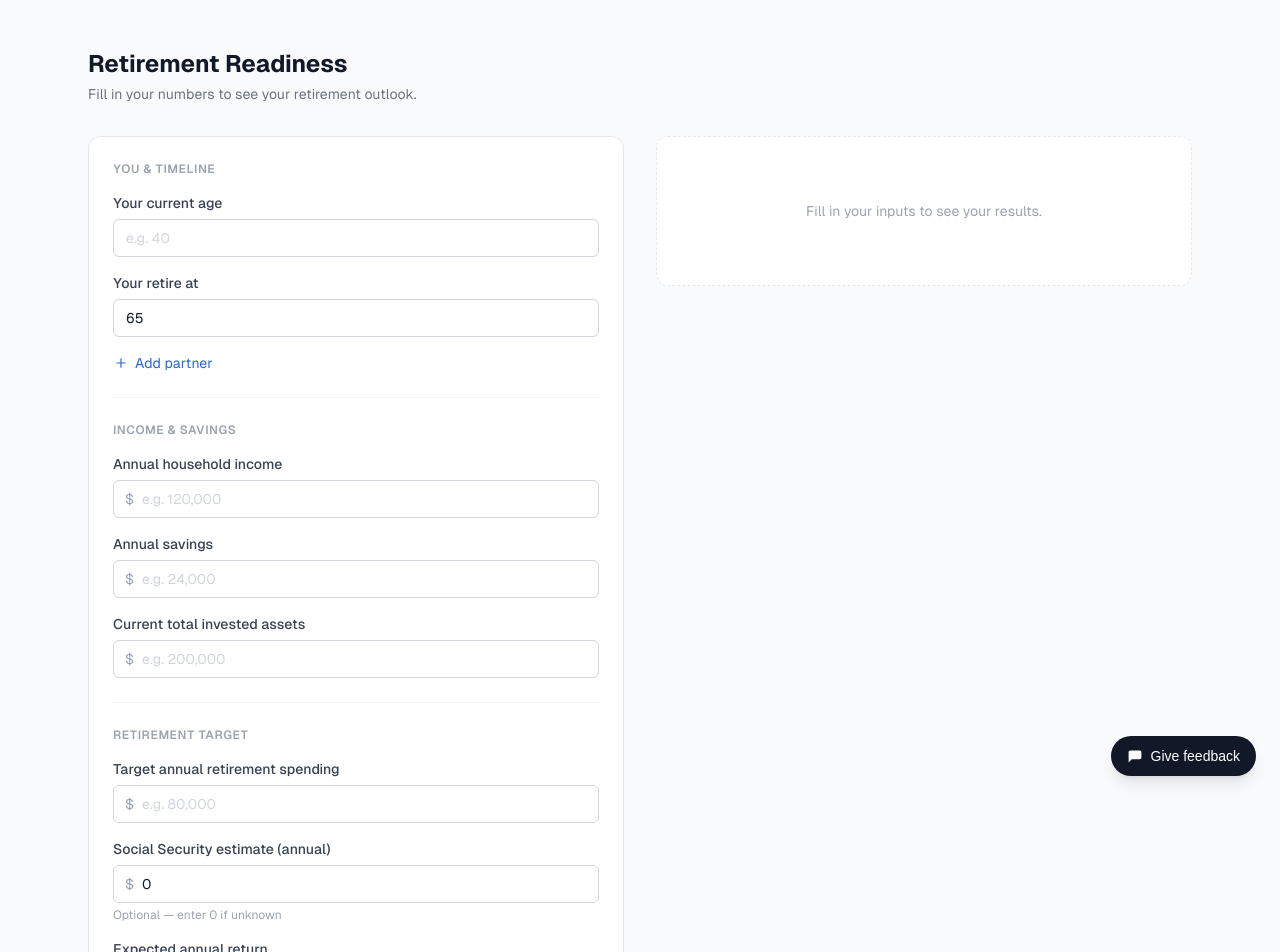
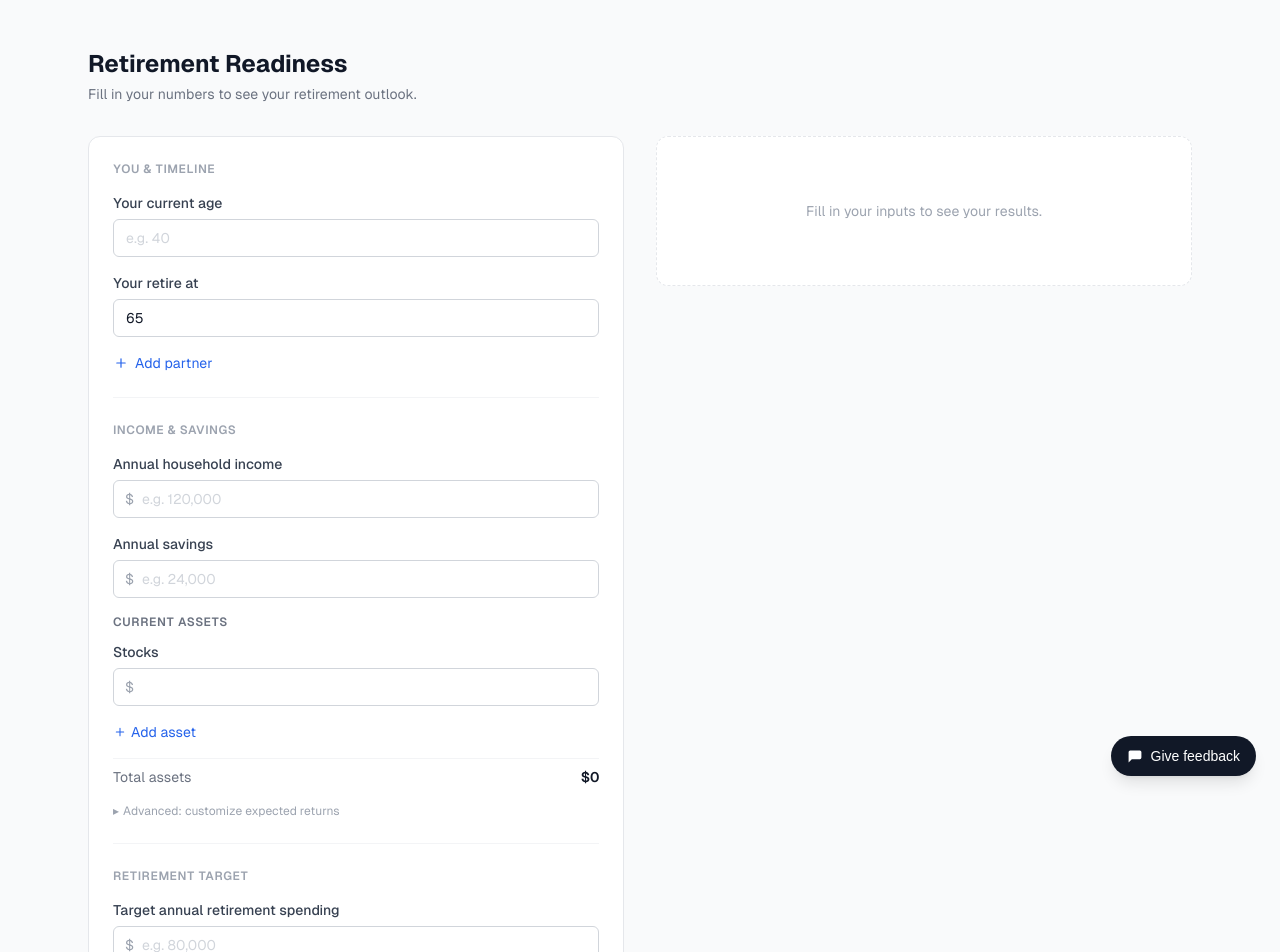
Before and after one commit to rlou90-commits/retirement-planner, a Next.js app: page / in a window 1280 px wide. Shown: the top 952 px of the page. Built offline with nearby package versions, Linux system fonts and the light colour scheme.

Commit message:
feat: rebuild input form with asset class breakdown and advanced returns toggle

```diff
--- a/app/page.tsx
+++ b/app/page.tsx
@@ -10,9 +10,9 @@ const INITIAL_STATE: HouseholdState = {
   retirementAge: 65,
   annualIncome: 0,
   annualSavings: 0,
-  currentAssets: 0,
+  assets: { stocks: 0, bonds: 0, cash: 0, realEstate: 0, alternatives: 0 },
+  returns: { stocks: 0.07, bonds: 0.04, cash: 0.015, realEstate: 0.04, alternatives: 0 },
   retirementSpending: 0,
-  expectedReturn: 0.07,
   socialSecurityIncome: 0,
 };
 
--- a/components/InputForm.tsx
+++ b/components/InputForm.tsx
@@ -1,7 +1,7 @@
 "use client";
 
 import { useState } from "react";
-import type { HouseholdState } from "@/lib/calc";
+import type { HouseholdState, AssetClasses, AssetReturns } from "@/lib/calc";
 
 // ---- types ----------------------------------------------------------------
 
@@ -10,10 +10,8 @@ type RawFields = {
   retirementAge: string;
   annualIncome: string;
   annualSavings: string;
-  currentAssets: string;
   retirementSpending: string;
   socialSecurityIncome: string;
-  expectedReturn: string; // percentage string, e.g. "7" → stored as 0.07
 };
 
 type PartnerRaw = {
@@ -24,12 +22,33 @@ type PartnerRaw = {
 type FieldErrors = Partial<Record<keyof RawFields, string>>;
 type PartnerErrors = { currentAge?: string; retirementAge?: string };
 
+type AssetKey = keyof AssetClasses;
+
+// ---- asset constants -------------------------------------------------------
+
+const OPTIONAL_ASSET_KEYS: AssetKey[] = ["bonds", "cash", "realEstate", "alternatives"];
+
+const ASSET_LABELS: Record<AssetKey, string> = {
+  stocks: "Stocks",
+  bonds: "Bonds",
+  cash: "Cash",
+  realEstate: "Real Estate",
+  alternatives: "Alternatives",
+};
+
+const DEFAULT_RETURN_PCT: Record<AssetKey, string> = {
+  stocks: "7",
+  bonds: "4",
+  cash: "1.5",
+  realEstate: "4",
+  alternatives: "0",
+};
+
 // ---- helpers --------------------------------------------------------------
 
 const DOLLAR_FIELDS = [
   "annualIncome",
   "annualSavings",
-  "currentAssets",
   "retirementSpending",
   "socialSecurityIncome",
 ] as const satisfies ReadonlyArray<keyof RawFields>;
@@ -45,13 +64,17 @@ function parseDollar(s: string): number {
   return isNaN(n) ? 0 : n;
 }
 
+function parseReturnPct(s: string, fallback: number): number {
+  const n = parseFloat(s);
+  return isNaN(n) ? fallback : n / 100;
+}
+
 // ---- validation -----------------------------------------------------------
 
 function validate(raw: RawFields): FieldErrors {
   const errors: FieldErrors = {};
   const currentAge = parseFloat(raw.currentAge);
   const retirementAge = parseFloat(raw.retirementAge);
-  const returnPct = parseFloat(raw.expectedReturn);
 
   if (raw.currentAge !== "") {
     if (isNaN(currentAge) || currentAge <= 0 || !Number.isInteger(currentAge)) {
@@ -75,14 +98,6 @@ function validate(raw: RawFields): FieldErrors {
     const val = parseDollar(raw[field]);
     if (val > 100_000_000) {
       errors[field] = "Must be ≤ $100,000,000";
-    }
-  }
-
-  if (raw.expectedReturn !== "") {
-    if (isNaN(returnPct) || returnPct < 0) {
-      errors.expectedReturn = "Must be a non-negative number";
-    } else if (returnPct > 100) {
-      errors.expectedReturn = "Must be ≤ 100";
     }
   }
 
@@ -115,22 +130,43 @@ function validatePartner(p: PartnerRaw): PartnerErrors {
   return errors;
 }
 
-// ---- derive HouseholdState ------------------------------------------------
+type ActiveAssets = Record<AssetKey, boolean>;
 
-function buildState(
+// ---- state builder --------------------------------------------------------
+
+function buildHouseholdState(
   raw: RawFields,
   hasPartner: boolean,
   rawPartner: PartnerRaw,
+  assetAmounts: Record<AssetKey, string>,
+  assetReturns: Record<AssetKey, string>,
+  activeAssets: ActiveAssets,
 ): HouseholdState {
+  const assets: AssetClasses = {
+    stocks: parseDollar(assetAmounts.stocks),
+    bonds: activeAssets.bonds ? parseDollar(assetAmounts.bonds) : 0,
+    cash: activeAssets.cash ? parseDollar(assetAmounts.cash) : 0,
+    realEstate: activeAssets.realEstate ? parseDollar(assetAmounts.realEstate) : 0,
+    alternatives: activeAssets.alternatives ? parseDollar(assetAmounts.alternatives) : 0,
+  };
+
+  const returns: AssetReturns = {
+    stocks: parseReturnPct(assetReturns.stocks, 0.07),
+    bonds: parseReturnPct(assetReturns.bonds, 0.04),
+    cash: parseReturnPct(assetReturns.cash, 0.015),
+    realEstate: parseReturnPct(assetReturns.realEstate, 0.04),
+    alternatives: parseReturnPct(assetReturns.alternatives, 0),
+  };
+
   const base: HouseholdState = {
     currentAge: parseFloat(raw.currentAge) || 0,
     retirementAge: parseFloat(raw.retirementAge) || 0,
     annualIncome: parseDollar(raw.annualIncome),
     annualSavings: parseDollar(raw.annualSavings),
-    currentAssets: parseDollar(raw.currentAssets),
+    assets,
+    returns,
     retirementSpending: parseDollar(raw.retirementSpending),
     socialSecurityIncome: parseDollar(raw.socialSecurityIncome),
-    expectedReturn: (parseFloat(raw.expectedReturn) || 0) / 100,
   };
 
   if (hasPartner) {
@@ -149,7 +185,7 @@ function buildState(
   return base;
 }
 
-// ---- Field sub-component --------------------------------------------------
+// ---- sub-components -------------------------------------------------------
 
 type FieldProps = {
   label: string;
@@ -217,23 +253,107 @@ function Field({
   );
 }
 
-// ---- defaults & main component --------------------------------------------
+function AssetRow({
+  label,
+  amount,
+  returnValue,
+  showReturn,
+  canRemove,
+  amountError,
+  onAmountChange,
+  onReturnChange,
+  onRemove,
+}: {
+  label: string;
+  amount: string;
+  returnValue: string;
+  showReturn: boolean;
+  canRemove: boolean;
+  amountError?: string;
+  onAmountChange: (v: string) => void;
+  onReturnChange: (v: string) => void;
+  onRemove?: () => void;
+}) {
+  return (
+    <div className="space-y-1.5">
+      <div className="flex items-center justify-between">
+        <label className="text-sm font-medium text-gray-700">{label}</label>
+        {canRemove && onRemove && (
+          <button
+            type="button"
+            onClick={onRemove}
+            className="text-xs text-gray-400 hover:text-red-500"
+          >
+            Remove
+          </button>
+        )}
+      </div>
+      <div className="relative flex items-center">
+        <span className="absolute left-3 text-gray-400 text-sm pointer-events-none select-none">
+          $
+        </span>
+        <input
+          type="text"
+          inputMode="numeric"
+          value={amount}
+          onChange={(e) => onAmountChange(e.target.value)}
+          className={[
+            "w-full rounded-md border py-2 pl-7 pr-3 text-sm text-gray-900",
+            "placeholder:text-gray-300 transition-colors",
+            "focus:outline-none focus:ring-2 focus:border-transparent",
+            amountError
+              ? "border-red-400 focus:ring-red-300"
+              : "border-gray-300 focus:ring-blue-500",
+          ].join(" ")}
+        />
+      </div>
+      {amountError && <p className="text-xs text-red-500">{amountError}</p>}
+      {showReturn && (
+        <div className="flex items-center gap-2">
+          <span className="text-xs text-gray-400 flex-1">Expected return</span>
+          <div className="relative w-20">
+            <input
+              type="text"
+              inputMode="decimal"
+              value={returnValue}
+              onChange={(e) => onReturnChange(e.target.value)}
+              className="w-full rounded-md border border-gray-300 py-1.5 pl-2 pr-5 text-xs text-gray-900 focus:border-transparent focus:outline-none focus:ring-2 focus:ring-blue-500"
+            />
+            <span className="absolute right-2 top-1/2 -translate-y-1/2 text-xs text-gray-400 pointer-events-none select-none">
+              %
+            </span>
+          </div>
+        </div>
+      )}
+    </div>
+  );
+}
+
+// ---- defaults -------------------------------------------------------------
 
 const DEFAULTS: RawFields = {
   currentAge: "",
   retirementAge: "65",
   annualIncome: "",
   annualSavings: "",
-  currentAssets: "",
   retirementSpending: "",
   socialSecurityIncome: "0",
-  expectedReturn: "7",
 };
 
 const PARTNER_DEFAULTS: PartnerRaw = {
   currentAge: "",
   retirementAge: "65",
 };
+
+const INITIAL_ASSET_AMOUNTS: Record<AssetKey, string> = {
+  stocks: "",
+  bonds: "0",
+  cash: "0",
+  realEstate: "0",
+  alternatives: "0",
+};
+
+// ---- main component -------------------------------------------------------
 
 export default function InputForm({
   onChange,
@@ -246,6 +366,43 @@ export default function InputForm({
   const [rawPartner, setRawPartner] = useState<PartnerRaw>(PARTNER_DEFAULTS);
   const [partnerErrors, setPartnerErrors] = useState<PartnerErrors>({});
 
+  // Asset state
+  const [assetAmounts, setAssetAmounts] = useState<Record<AssetKey, string>>(INITIAL_ASSET_AMOUNTS);
+  const [assetReturns, setAssetReturns] = useState<Record<AssetKey, string>>(DEFAULT_RETURN_PCT);
+  const [activeAssets, setActiveAssets] = useState<ActiveAssets>({
+    stocks: true, bonds: false, cash: false, realEstate: false, alternatives: false,
+  });
+  const [showAdvancedReturns, setShowAdvancedReturns] = useState(false);
+  const [showDropdown, setShowDropdown] = useState(false);
+
+  const remainingAssets = OPTIONAL_ASSET_KEYS.filter((k) => !activeAssets[k]);
+
+  const totalAssetsValue =
+    parseDollar(assetAmounts.stocks) +
+    (activeAssets.bonds ? parseDollar(assetAmounts.bonds) : 0) +
+    (activeAssets.cash ? parseDollar(assetAmounts.cash) : 0) +
+    (activeAssets.realEstate ? parseDollar(assetAmounts.realEstate) : 0) +
+    (activeAssets.alternatives ? parseDollar(assetAmounts.alternatives) : 0);
+
+  const totalDisplay = totalAssetsValue.toLocaleString("en-US", {
+    style: "currency",
+    currency: "USD",
+    maximumFractionDigits: 0,
+  });
+
+  // ---- handlers -----------------------------------------------------------
+
+  function emit(
+    newRaw = raw,
+    newHasPartner = hasPartner,
+    newPartner = rawPartner,
+    newAmounts = assetAmounts,
+    newReturns = assetReturns,
+    newActive = activeAssets,
+  ) {
+    onChange(buildHouseholdState(newRaw, newHasPartner, newPartner, newAmounts, newReturns, newActive));
+  }
+
   function handleChange(field: keyof RawFields, value: string) {
     const display = (DOLLAR_FIELDS as ReadonlyArray<string>).includes(field)
       ? formatDollar(value)
@@ -253,14 +410,14 @@ export default function InputForm({
     const newRaw = { ...raw, [field]: display };
     setRaw(newRaw);
     setErrors(validate(newRaw));
-    onChange(buildState(newRaw, hasPartner, rawPartner));
+    emit(newRaw);
   }
 
   function handlePartnerChange(field: keyof PartnerRaw, value: string) {
     const newRawPartner = { ...rawPartner, [field]: value };
     setRawPartner(newRawPartner);
     setPartnerErrors(validatePartner(newRawPartner));
-    onChange(buildState(raw, true, newRawPartner));
+    emit(raw, true, newRawPartner);
   }
 
   function addPartner() {
@@ -271,8 +428,38 @@ export default function InputForm({
     setHasPartner(false);
     setRawPartner(PARTNER_DEFAULTS);
     setPartnerErrors({});
-    onChange(buildState(raw, false, PARTNER_DEFAULTS));
+    emit(raw, false, PARTNER_DEFAULTS);
   }
+
+  function handleAssetAmount(key: AssetKey, value: string) {
+    const formatted = formatDollar(value);
+    const newAmounts = { ...assetAmounts, [key]: formatted };
+    setAssetAmounts(newAmounts);
+    emit(raw, hasPartner, rawPartner, newAmounts);
+  }
+
+  function handleAssetReturn(key: AssetKey, value: string) {
+    const newReturns = { ...assetReturns, [key]: value };
+    setAssetReturns(newReturns);
+    emit(raw, hasPartner, rawPartner, assetAmounts, newReturns);
+  }
+
+  function addAsset(key: AssetKey) {
+    const newActive = { ...activeAssets, [key]: true };
+    setActiveAssets(newActive);
+    setShowDropdown(false);
+    emit(raw, hasPartner, rawPartner, assetAmounts, assetReturns, newActive);
+  }
+
+  function removeAsset(key: AssetKey) {
+    const newActive = { ...activeAssets, [key]: false };
+    const newAmounts = { ...assetAmounts, [key]: "0" };
+    setActiveAssets(newActive);
+    setAssetAmounts(newAmounts);
+    emit(raw, hasPartner, rawPartner, newAmounts, assetReturns, newActive);
+  }
+
+  // ---- render -------------------------------------------------------------
 
   return (
     <div className="space-y-6">
@@ -370,14 +557,99 @@ export default function InputForm({
             prefix="$"
             onChange={(v) => handleChange("annualSavings", v)}
           />
-          <Field
-            label="Current total invested assets"
-            value={raw.currentAssets}
-            error={errors.currentAssets}
-            placeholder="e.g. 200,000"
-            prefix="$"
-            onChange={(v) => handleChange("currentAssets", v)}
-          />
+
+          {/* Current Assets subsection */}
+          <div>
+            <p className="text-xs font-semibold text-gray-500 uppercase tracking-wider mb-3">
+              Current Assets
+            </p>
+            <div className="space-y-4">
+              {/* Stocks — always visible */}
+              <AssetRow
+                label={ASSET_LABELS.stocks}
+                amount={assetAmounts.stocks}
+                returnValue={assetReturns.stocks}
+                showReturn={showAdvancedReturns}
+                canRemove={false}
+                onAmountChange={(v) => handleAssetAmount("stocks", v)}
+                onReturnChange={(v) => handleAssetReturn("stocks", v)}
+              />
+
+              {/* Optional asset classes */}
+              {OPTIONAL_ASSET_KEYS.filter((k) => activeAssets[k]).map((key) => (
+                <AssetRow
+                  key={key}
+                  label={ASSET_LABELS[key]}
+                  amount={assetAmounts[key]}
+                  returnValue={assetReturns[key]}
+                  showReturn
+                  canRemove
+                  onAmountChange={(v) => handleAssetAmount(key, v)}
+                  onReturnChange={(v) => handleAssetReturn(key, v)}
+                  onRemove={() => removeAsset(key)}
+                />
+              ))}
+
+              {/* Add asset dropdown */}
+              {remainingAssets.length > 0 && (
+                <div className="relative">
+                  <button
+                    type="button"
+                    onClick={() => setShowDropdown((v) => !v)}
+                    className="flex items-center gap-1 text-sm text-blue-600 hover:text-blue-800"
+                  >
+                    <svg
+                      xmlns="http://www.w3.org/2000/svg"
+                      viewBox="0 0 20 20"
+                      fill="currentColor"
+                      className="h-3.5 w-3.5"
+                      aria-hidden="true"
+                    >
+                      <path d="M10.75 4.75a.75.75 0 00-1.5 0v4.5h-4.5a.75.75 0 000 1.5h4.5v4.5a.75.75 0 001.5 0v-4.5h4.5a.75.75 0 000-1.5h-4.5v-4.5z" />
+                    </svg>
+                    Add asset
+                  </button>
+                  {showDropdown && (
+                    <>
+                      {/* Invisible backdrop to close on outside click */}
+                      <div
+                        className="fixed inset-0 z-10"
+                        onClick={() => setShowDropdown(false)}
+                      />
+                      <div className="absolute left-0 top-full z-20 mt-1 w-44 rounded-lg border border-gray-200 bg-white py-1 shadow-md">
+                        {remainingAssets.map((key) => (
+                          <button
+                            key={key}
+                            type="button"
+                            onClick={() => addAsset(key)}
+                            className="block w-full px-4 py-2 text-left text-sm text-gray-700 hover:bg-gray-50"
+                          >
+                            {ASSET_LABELS[key]}
+                          </button>
+                        ))}
+                      </div>
+                    </>
+                  )}
+                </div>
+              )}
+
+              {/* Total assets */}
+              <div className="flex justify-between border-t border-gray-100 pt-2 text-sm">
+                <span className="text-gray-500">Total assets</span>
+                <span className="font-semibold text-gray-900 tabular-nums">{totalDisplay}</span>
+              </div>
+
+              {/* Advanced toggle */}
+              <button
+                type="button"
+                onClick={() => setShowAdvancedReturns((v) => !v)}
+                className="flex items-center gap-1 text-xs text-gray-400 hover:text-gray-600"
+              >
+                <span>{showAdvancedReturns ? "▾" : "▸"}</span>
+                Advanced: customize expected returns
+              </button>
+            </div>
+          </div>
         </div>
       </section>
 
@@ -405,15 +677,6 @@ export default function InputForm({
             prefix="$"
             onChange={(v) => handleChange("socialSecurityIncome", v)}
           />
-          <Field
-            label="Expected annual return"
-            value={raw.expectedReturn}
-            error={errors.expectedReturn}
-            hint="Defaults to 7% (long-run market average)"
-            suffix="%"
-            inputMode="decimal"
-            onChange={(v) => handleChange("expectedReturn", v)}
-          />
         </div>
       </section>
     </div>
--- a/lib/calc.ts
+++ b/lib/calc.ts
@@ -27,8 +27,6 @@ const DEFAULT_RETURNS: AssetReturns = {
 };
 
 // ---- HouseholdState ---------------------------------------------------------
-// V1.5 adds assets/returns; V1 legacy fields kept for backward compat until
-// Session 2 updates the UI layer.
 
 export type HouseholdState = {
   currentAge: number;
@@ -39,15 +37,8 @@ export type HouseholdState = {
   };
   annualIncome: number;
   annualSavings: number;
-
-  // V1.5 asset breakdown (preferred)
   assets?: AssetClasses;
   returns?: AssetReturns;
-
-  // V1 legacy fallbacks (used by InputForm until Session 2 UI migration)
-  currentAssets?: number;
-  expectedReturn?: number;
-
   retirementSpending: number;
   socialSecurityIncome: number;
 };
@@ -87,9 +78,9 @@ export type ActionResult = {
 
 // ---- V1.5 asset helpers -----------------------------------------------------
 
-/** Total dollars across all asset classes. Falls back to legacy currentAssets. */
+/** Total dollars across all asset classes. Returns 0 when no breakdown present. */
 export function totalAssets(state: HouseholdState): number {
-  if (state.assets) {
+  if (!state.assets) return 0;
   return (
     state.assets.stocks +
     state.assets.bonds +
@@ -98,10 +89,8 @@ export function totalAssets(state: HouseholdState): number {
     state.assets.alternatives
   );
 }
-  return state.currentAssets ?? 0;
-}
 
-/** Decimal allocation per class. All zeros when total is 0. */
+/** Decimal allocation per class. All zeros when total is 0 or no assets set. */
 export function allocationPercentages(state: HouseholdState): AssetClasses {
   const total = totalAssets(state);
   if (total === 0 || !state.assets) {
@@ -117,13 +106,13 @@ export function allocationPercentages(state: HouseholdState): AssetClasses {
 }
 
 /**
- * Weighted-average return. Falls back to legacy expectedReturn when no asset
- * breakdown is present. When total assets is 0, defaults to stocks return.
+ * Weighted-average return. When total assets is 0 or no breakdown is present,
+ * defaults to the stocks return (or 7% if no returns object provided).
  */
 export function blendedReturn(state: HouseholdState): number {
-  if (!state.assets) return state.expectedReturn ?? DEFAULT_RETURNS.stocks;
+  const r = state.returns ?? DEFAULT_RETURNS;
+  if (!state.assets) return r.stocks;
   const total = totalAssets(state);
-  const r = state.returns ?? DEFAULT_RETURNS;
   if (total === 0) return r.stocks;
   const alloc = allocationPercentages(state);
   return (
```
Also changed, not shown: 1 other file (tests, documents, lock files or other folders). Lines whose indentation alone changed are shown as unchanged.
